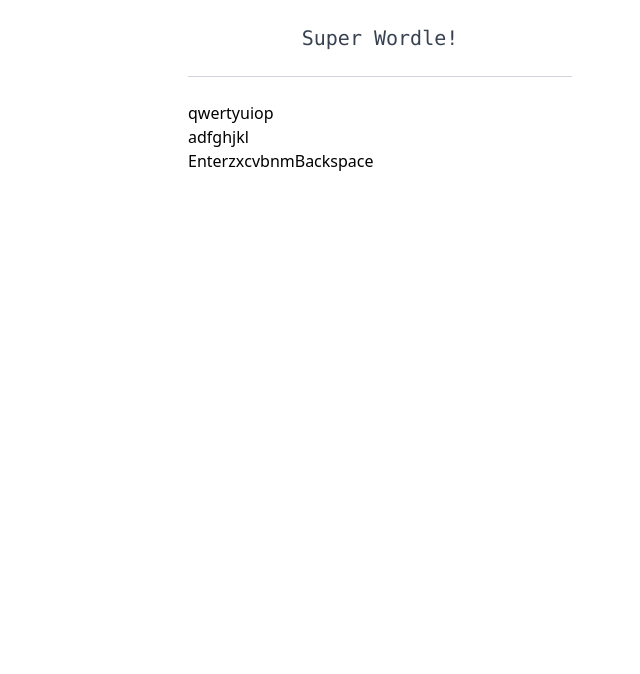
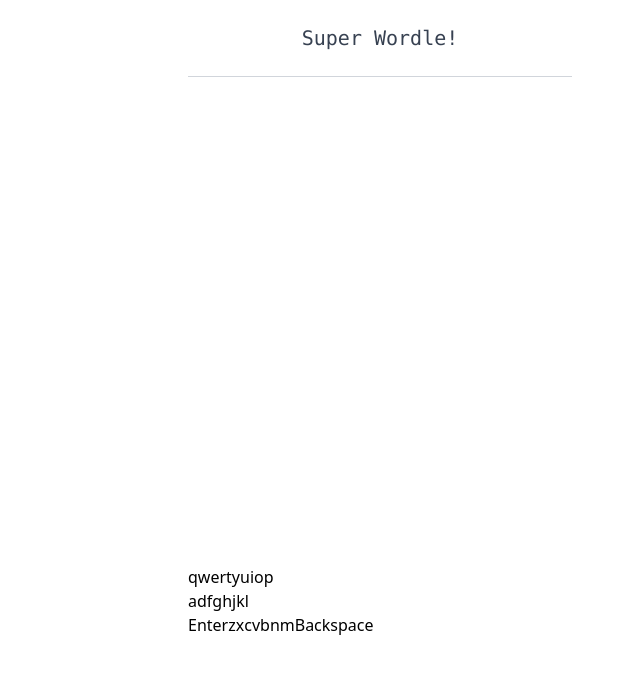
Before and after one commit to Plabrum/super_wordle, a Next.js app: page / in a window 1280 px wide. Shown: the top 674 px of the page, without its empty margins (260-900 px from the left). Built offline with nearby package versions, Linux system fonts and the light colour scheme.

Commit message:
completed keyboard styling, component to bottom

```diff
--- a/Components/Keyboard.tsx
+++ b/Components/Keyboard.tsx
@@ -1,4 +1,6 @@
 import React from "react";
+import { useStore } from "../store";
+import { LetterState } from "../utils/word_utils";
 
 interface KeyboardProps {
   onClick: (key: string) => void;
@@ -9,6 +11,7 @@
 }: {
   onClick: (letter: string) => void;
 }) {
+  const keyboardLetterState = useStore((s) => s.keyboardLetterState);
   // on button click
   const onClick = (e: React.MouseEvent<HTMLButtonElement>) => {
     const letter = e.currentTarget.textContent;
@@ -21,12 +24,14 @@
           <div key={rowIndex} className="flex justify-center my-2 space-x-1">
             {keyboardRow.map((key, index) => {
               let styles = "rounded font-bold uppercase py-2 flex-1 ";
-              if (key !== "") {
+              const letterState = keyStateStyles[keyboardLetterState[key]];
+              if (letterState) {
+                styles += ` ${letterState}`;
+              } else if (key !== "") {
                 styles += "bg-gray-400";
-              } else {
+              } else if (key === "") {
                 styles += "pointer-events-none";
               }
-
               return (
                 <button key={index} className={styles} onClick={onClick}>
                   {key}
@@ -45,3 +50,9 @@
   ["", "a", "d", "f", "g", "h", "j", "k", "l", ""],
   ["Enter", "z", "x", "c", "v", "b", "n", "m", "Backspace"],
 ];
+
+const keyStateStyles = {
+  [LetterState.Miss]: "bg-gray-500 ",
+  [LetterState.Present]: "bg-yellow-500 ",
+  [LetterState.Match]: "bg-green-500 ",
+};
--- a/pages/index.tsx
+++ b/pages/index.tsx
@@ -60,11 +60,7 @@
       >
         <h1 className="text-center">Super Wordle!</h1>
       </header>
-      <Keyboard
-        onClick={(letter) => {
-          addGuessLetter(letter);
-        }}
-      />
+
       <main className="grid grid-rows-6 gap-4">
         {rows.map(({ guess, result }, index) => (
           <WordRow
@@ -77,6 +73,11 @@
           />
         ))}
       </main>
+      <Keyboard
+        onClick={(letter) => {
+          addGuessLetter(letter);
+        }}
+      />
       {isGameOver && (
         <div
           role="modal"
--- a/store.ts
+++ b/store.ts
@@ -11,18 +11,16 @@
 interface StoreState {
   answer: string;
   rows: GuessRow[];
+  gameState: "playing" | "won" | "lost";
+  keyboardLetterState: { [letter: string]: LetterState };
+  addGuess: (guess: string) => void;
   newGame: () => void;
-  addGuess: (guess: string) => void;
-  gameState: "playing" | "won" | "lost";
 }
 
 export const useStore = create<StoreState>()(
   persist(
-    (set, get) => ({
-      answer: rand_word(),
-      rows: [],
-      gameState: "playing",
-      addGuess: (guess: string) => {
+    (set, get) => {
+      function addGuess(guess: string) {
         const result = computeGuess(guess, get().answer);
         const didWin = result.every((i) => i === LetterState.Match);
         const rows = [
@@ -33,23 +31,51 @@
           },
         ];
 
+        const keyboardLetterState = get().keyboardLetterState;
+        result.forEach((r, index) => {
+          const resultGuessLetter = guess[index];
+          const currentLetterState = keyboardLetterState[resultGuessLetter];
+
+          switch (currentLetterState) {
+            case LetterState.Match:
+              break;
+            case LetterState.Present:
+              if (r === LetterState.Miss) {
+                break;
+              }
+            default:
+              keyboardLetterState[resultGuessLetter] = r;
+              break;
+          }
+        });
+
         set(() => ({
           rows,
+          keyboardLetterState,
           gameState: didWin
             ? "won"
             : rows.length === GUESS_LENGTH
             ? "lost"
             : "playing",
         }));
-      },
-      newGame: () => {
+      }
+      return {
+        answer: rand_word(),
+        rows: [],
+        keyboardLetterState: {},
+        gameState: "playing",
+        addGuess,
+        newGame: (initialRows = []) => {
           set({
             answer: rand_word(),
             rows: [],
             gameState: "playing",
+            keyboardLetterState: {},
           });
+          initialRows.forEach(addGuess);
         },
-    }),
+      };
+    },
     {
       name: "super_wordle",
     }
```
Lines whose indentation alone changed are shown as unchanged.
